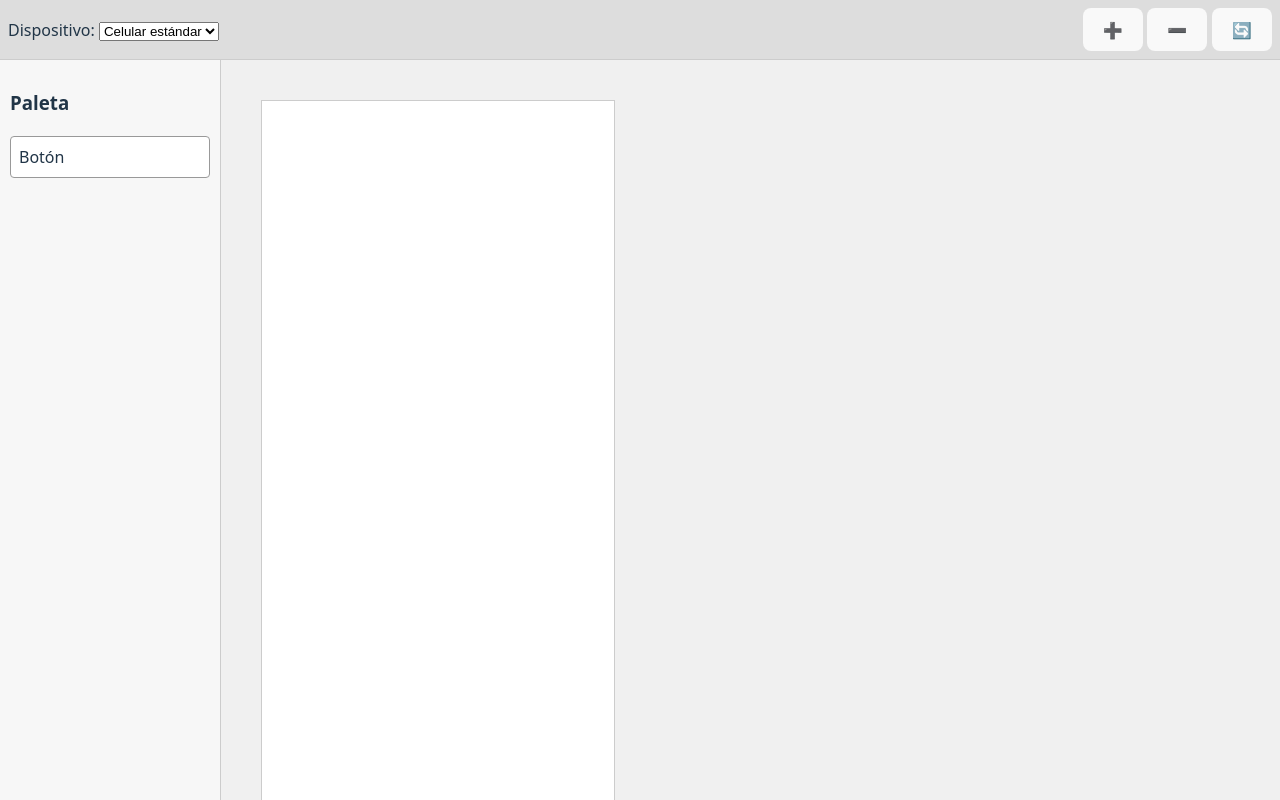
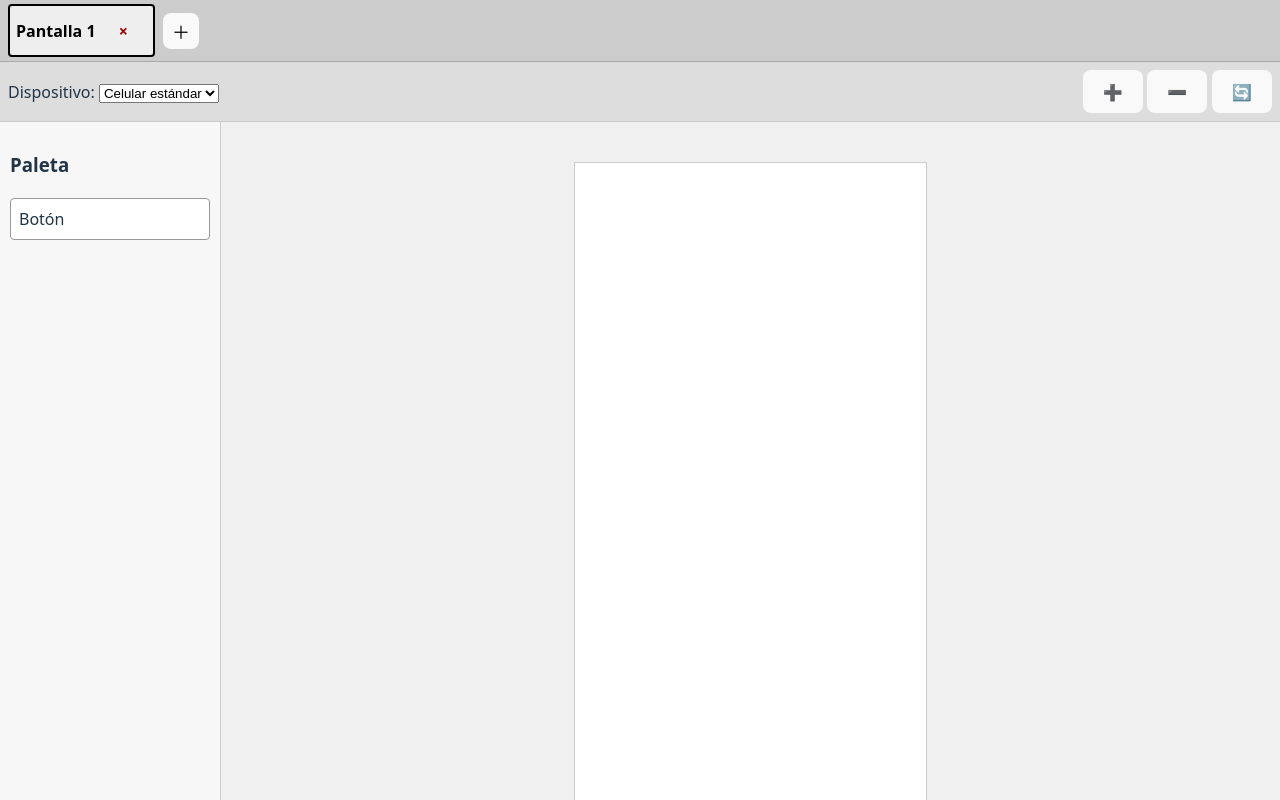
Before and after one commit to Glfrancodev/diagramador-flutter-frontend, a React (Vite) app: page / in a window 1280 px wide. Built offline with nearby package versions, Linux system fonts and the light colour scheme.

Commit message:
Pestañas añadidas

```diff
--- a/src/components/Diagramador/CanvasEditor.tsx
+++ b/src/components/Diagramador/CanvasEditor.tsx
@@ -1,8 +1,8 @@
+// src/components/Diagramador/CanvasEditor.tsx
 import { useDrop } from "react-dnd";
-import { useState } from "react";
 import { Rnd } from "react-rnd";
 
-type Elemento = {
+export type Elemento = {
   id: string;
   tipo: string;
   x: number;
@@ -11,68 +11,81 @@ type Elemento = {
   height: number;
 };
 
+type Props = {
+  tabId: string;
+  zoom: number;
+  width: number;
+  height: number;
+  elementos: Elemento[];
+  onChange: (tabId: string, updater: (prev: Elemento[]) => Elemento[]) => void;
+};
+
 export default function CanvasEditor({
+  tabId,
   zoom,
   width,
   height,
-}: {
-  zoom: number;
-  width: number;
-  height: number;
-}) {
-  const [elementos, setElementos] = useState<Elemento[]>([]);
+  elementos,
+  onChange,
+}: Props) {
+  // ID único para evitar colisiones si llegas a renderizar varios canvases a la vez
+  const canvasId = `canvas-area-${tabId}`;
 
-  const [, dropRef] = useDrop(() => ({
+  const [, dropRef] = useDrop(
+    () => ({
       accept: "COMPONENTE",
       drop: (item: { tipo: string }, monitor) => {
         const offset = monitor.getClientOffset();
         if (!offset) return;
 
-      const canvas = document.getElementById("canvas-area");
+        const canvas = document.getElementById(canvasId);
         if (!canvas) return;
 
         const rect = canvas.getBoundingClientRect();
         const x = (offset.x - rect.left) / zoom;
         const y = (offset.y - rect.top) / zoom;
 
-      setElementos((prev) => [
-        ...prev,
-        {
+        const nuevo: Elemento = {
           id: crypto.randomUUID(),
           tipo: item.tipo,
           x,
           y,
           width: 120,
           height: 40,
+        };
+
+        // El elemento se añade a la pestaña actualmente activa
+        onChange(tabId, (prev) => [...prev, nuevo]);
       },
-      ]);
-    },
-  }));
+    }),
+    // Dependencias: se recalcula al cambiar de pestaña o de zoom
+    [tabId, zoom]
+  );
 
-  const handleDragStop = (id: string, x: number, y: number) => {
-    setElementos((prev) =>
+  const handleDragStop = (id: string, xPos: number, yPos: number) => {
+    onChange(tabId, (prev) =>
       prev.map((el) =>
-        el.id === id ? { ...el, x: x / zoom, y: y / zoom } : el
+        el.id === id ? { ...el, x: xPos / zoom, y: yPos / zoom } : el
       )
     );
   };
 
   const handleResizeStop = (
     id: string,
-    x: number,
-    y: number,
-    width: number,
-    height: number
+    xPos: number,
+    yPos: number,
+    w: number,
+    h: number
   ) => {
-    setElementos((prev) =>
+    onChange(tabId, (prev) =>
       prev.map((el) =>
         el.id === id
           ? {
               ...el,
-              x: x / zoom,
-              y: y / zoom,
-              width: width / zoom,
-              height: height / zoom,
+              x: xPos / zoom,
+              y: yPos / zoom,
+              width: w / zoom,
+              height: h / zoom,
             }
           : el
       )
@@ -92,7 +105,7 @@ export default function CanvasEditor({
       }}
     >
       <div
-        id="canvas-area"
+        id={canvasId}
         ref={(node) => {
           if (node) dropRef(node);
         }}
@@ -118,7 +131,7 @@ export default function CanvasEditor({
               y: el.y * zoom,
             }}
             onDragStop={(_, data) => handleDragStop(el.id, data.x, data.y)}
-            onResizeStop={(_, __, ref, delta, pos) =>
+            onResizeStop={(_, __, ref, ___, pos) =>
               handleResizeStop(
                 el.id,
                 pos.x,
--- a/src/components/Diagramador/Diagramador.tsx
+++ b/src/components/Diagramador/Diagramador.tsx
@@ -4,24 +4,121 @@ import { useState } from "react";
 import SidebarPaleta from "./SidebarPaleta";
 import CanvasEditor from "./CanvasEditor";
 import Toolbar from "./Toolbar";
+import TabsBar from "./TabsBar";
 import { DndProvider } from "react-dnd";
 import { HTML5Backend } from "react-dnd-html5-backend";
 import { DEVICES } from "../../constants/devices";
 import type { DeviceKey } from "../../constants/devices";
 
+export type Elemento = {
+  id: string;
+  tipo: string;
+  x: number;
+  y: number;
+  width: number;
+  height: number;
+};
+
+type Tab = {
+  id: string;
+  name: string;
+  elementos: Elemento[];
+};
+
 export default function Diagramador() {
   const [zoom, setZoom] = useState(0.85);
   const [selectedDevice, setSelectedDevice] = useState<DeviceKey>("phoneStandard");
+
+  const [tabs, setTabs] = useState<Tab[]>([
+    { id: "tab1", name: "Pantalla 1", elementos: [] },
+  ]);
+  const [selectedTabId, setSelectedTabId] = useState("tab1");
+
+  const selectedTab = tabs.find((t) => t.id === selectedTabId);
+  const device = DEVICES[selectedDevice];
 
   const zoomIn = () => setZoom((z) => Math.min(z + 0.1, 2));
   const zoomOut = () => setZoom((z) => Math.max(z - 0.1, 0.5));
   const resetZoom = () => setZoom(0.85);
 
-  const device = DEVICES[selectedDevice];
+  const handleAddTab = () => {
+    let index = tabs.length + 1;
+    let newName = `Pantalla ${index}`;
+
+    // Asegurar nombre único
+    while (tabs.some((t) => t.name === newName)) {
+      index++;
+      newName = `Pantalla ${index}`;
+    }
+
+    const newId = `tab${Date.now()}`; // ID único
+    const newTab: Tab = {
+      id: newId,
+      name: newName,
+      elementos: [],
+    };
+
+    setTabs((prev) => [...prev, newTab]);
+    setSelectedTabId(newId);
+  };
+
+  const handleRenameTab = (id: string, newName: string) => {
+    const trimmed = newName.trim();
+
+    if (trimmed === "") return;
+    if (tabs.some((t) => t.name === trimmed && t.id !== id)) {
+      alert("Ya existe otra pestaña con ese nombre.");
+      return;
+    }
+
+    setTabs((prev) =>
+      prev.map((tab) => (tab.id === id ? { ...tab, name: trimmed } : tab))
+    );
+  };
+
+  const handleDeleteTab = (id: string) => {
+    setTabs((prev) => prev.filter((tab) => tab.id !== id));
+
+    if (selectedTabId === id) {
+      const remaining = tabs.filter((t) => t.id !== id);
+      if (remaining.length > 0) {
+        setSelectedTabId(remaining[0].id);
+      } else {
+        const nueva = { id: "tab1", name: "Pantalla 1", elementos: [] };
+        setTabs([nueva]);
+        setSelectedTabId(nueva.id);
+      }
+    }
+  };
+
+  const updateElementos = (tabId: string, updater: (prev: Elemento[]) => Elemento[]) => {
+    setTabs((prev) =>
+      prev.map((tab) =>
+        tab.id === tabId ? { ...tab, elementos: updater(tab.elementos) } : tab
+      )
+    );
+  };
 
   return (
     <DndProvider backend={HTML5Backend}>
-      <div style={{ width: "100vw", height: "100vh", display: "flex", flexDirection: "column" }}>
+      <div
+        style={{
+          width: "100vw",
+          height: "100vh",
+          display: "flex",
+          flexDirection: "column",
+        }}
+      >
+        {/* Pestañas */}
+        <TabsBar
+          tabs={tabs}
+          selectedTabId={selectedTabId}
+          onSelect={setSelectedTabId}
+          onAddTab={handleAddTab}
+          onRenameTab={handleRenameTab}
+          onDeleteTab={handleDeleteTab}
+        />
+
         {/* Toolbar */}
         <div style={{ flexShrink: 0 }}>
           <Toolbar
@@ -33,12 +130,10 @@ export default function Diagramador() {
           />
         </div>
 
-        {/* Cuerpo principal: Sidebar + Viewport */}
+        {/* Cuerpo principal */}
         <div style={{ flexGrow: 1, display: "flex", overflow: "hidden" }}>
-          {/* Sidebar fijo */}
           <SidebarPaleta />
 
-          {/* Contenedor scrollable */}
           <div
             style={{
               flexGrow: 1,
@@ -46,12 +141,21 @@ export default function Diagramador() {
               backgroundColor: "#f0f0f0",
               padding: 20,
               display: "flex",
-              justifyContent: "flex-start", // ← importante
+              justifyContent: "center",
               alignItems: "flex-start",
             }}
           >
             <div style={{ display: "inline-block" }}>
-              <CanvasEditor zoom={zoom} width={device.width} height={device.height} />
+              {selectedTab && (
+                <CanvasEditor
+                  tabId={selectedTab.id}
+                  zoom={zoom}
+                  width={device.width}
+                  height={device.height}
+                  elementos={selectedTab.elementos}
+                  onChange={updateElementos}
+                />
+              )}
             </div>
           </div>
         </div>
--- /dev/null
+++ b/src/components/Diagramador/TabsBar.tsx
@@ -0,0 +1,107 @@
+// src/components/Diagramador/TabsBar.tsx
+
+import { useState } from "react";
+
+type Props = {
+  tabs: { id: string; name: string }[];
+  selectedTabId: string;
+  onSelect: (id: string) => void;
+  onAddTab: () => void;
+  onRenameTab: (id: string, newName: string) => void;
+  onDeleteTab: (id: string) => void;
+};
+
+export default function TabsBar({
+  tabs,
+  selectedTabId,
+  onSelect,
+  onAddTab,
+  onRenameTab,
+  onDeleteTab,
+}: Props) {
+  const [editingTabId, setEditingTabId] = useState<string | null>(null);
+  const [tempName, setTempName] = useState("");
+
+  return (
+    <div
+      style={{
+        display: "flex",
+        alignItems: "center",
+        backgroundColor: "#ccc",
+        padding: "4px 8px",
+        borderBottom: "1px solid #aaa",
+      }}
+    >
+      {tabs.map((tab) => (
+        <div
+          key={tab.id}
+          style={{
+            display: "flex",
+            alignItems: "center",
+            marginRight: 8,
+            backgroundColor: tab.id === selectedTabId ? "#eee" : "#fff",
+            border: tab.id === selectedTabId ? "2px solid black" : "1px solid #999",
+            borderRadius: 4,
+            padding: "4px 6px",
+          }}
+        >
+          {editingTabId === tab.id ? (
+            <input
+              value={tempName}
+              autoFocus
+              onChange={(e) => setTempName(e.target.value)}
+              onBlur={() => {
+                if (tempName.trim() !== "") {
+                  onRenameTab(tab.id, tempName.trim());
+                }
+                setEditingTabId(null);
+              }}
+              onKeyDown={(e) => {
+                if (e.key === "Enter") {
+                  e.currentTarget.blur();
+                } else if (e.key === "Escape") {
+                  setEditingTabId(null);
+                }
+              }}
+              style={{ padding: 2, fontSize: 14, width: 100 }}
+            />
+          ) : (
+            <button
+              onClick={() => onSelect(tab.id)}
+              onDoubleClick={() => {
+                setEditingTabId(tab.id);
+                setTempName(tab.name);
+              }}
+              style={{
+                background: "transparent",
+                border: "none",
+                padding: 0,
+                marginRight: 4,
+                fontWeight: tab.id === selectedTabId ? "bold" : "normal",
+                cursor: "pointer",
+              }}
+            >
+              {tab.name}
+            </button>
+          )}
+          <button
+            onClick={() => onDeleteTab(tab.id)}
+            style={{
+              background: "transparent",
+              border: "none",
+              color: "#900",
+              fontWeight: "bold",
+              cursor: "pointer",
+            }}
+            title="Eliminar pestaña"
+          >
+            ×
+          </button>
+        </div>
+      ))}
+      <button onClick={onAddTab} style={{ padding: "4px 8px", fontSize: 18 }}>
+        ＋
+      </button>
+    </div>
+  );
+}
```
Lines whose indentation alone changed are shown as unchanged.
